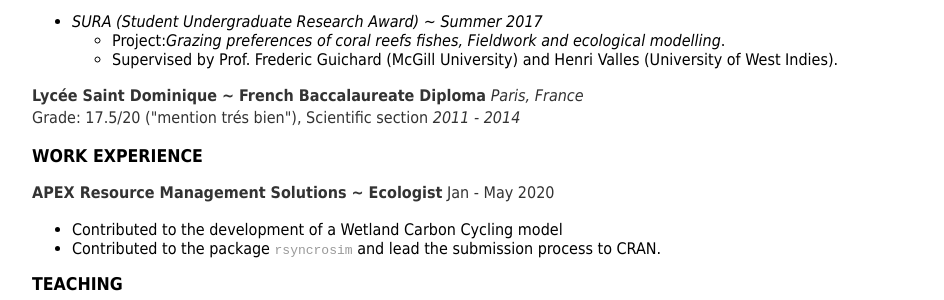
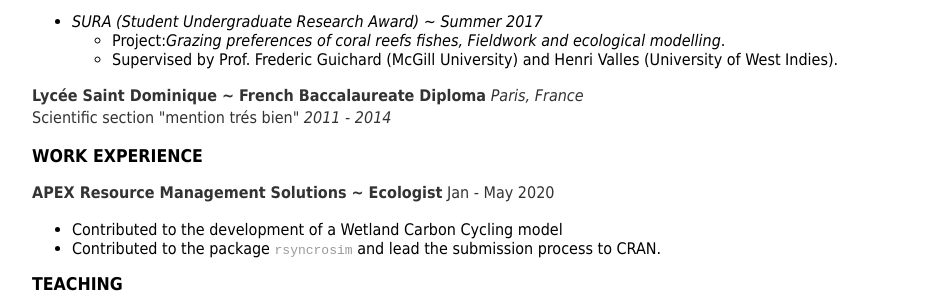
Before and after one commit to lpmi-13/vlucet.github.io, a Jekyll site: the page built from cv/index.md, in a window 1280 px wide. Shown: the part 475-775 px from the top of the page, without its empty margins (160-1104 px from the left). Built offline with Jekyll 4.4.1, drawn with Linux system fonts in a browser that asks for light colours.

Commit message:
simplify CV

```diff
--- a/cv/index.md
+++ b/cv/index.md
@@ -25,7 +25,7 @@ title: CV
     - Supervised by Prof. Frederic Guichard (McGill University) and Henri Valles (University of West Indies).
 
 **Lycée Saint Dominique ~ French Baccalaureate Diploma** _Paris, France_
-Grade: 17.5/20 (&quot;mention trés bien&quot;), Scientific section _2011 - 2014_
+Scientific section &quot;mention trés bien&quot; _2011 - 2014_
 
 ## WORK EXPERIENCE
 
```
